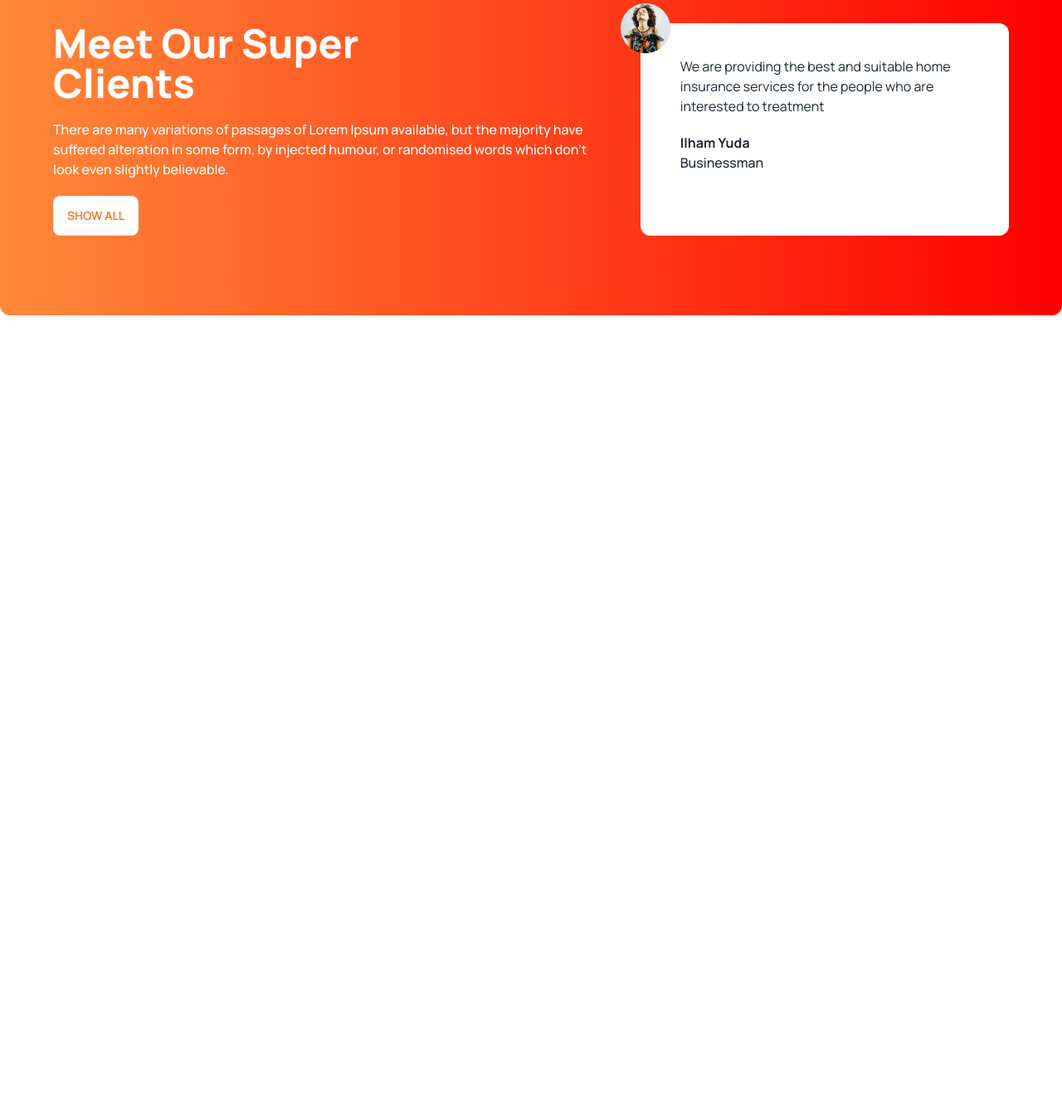
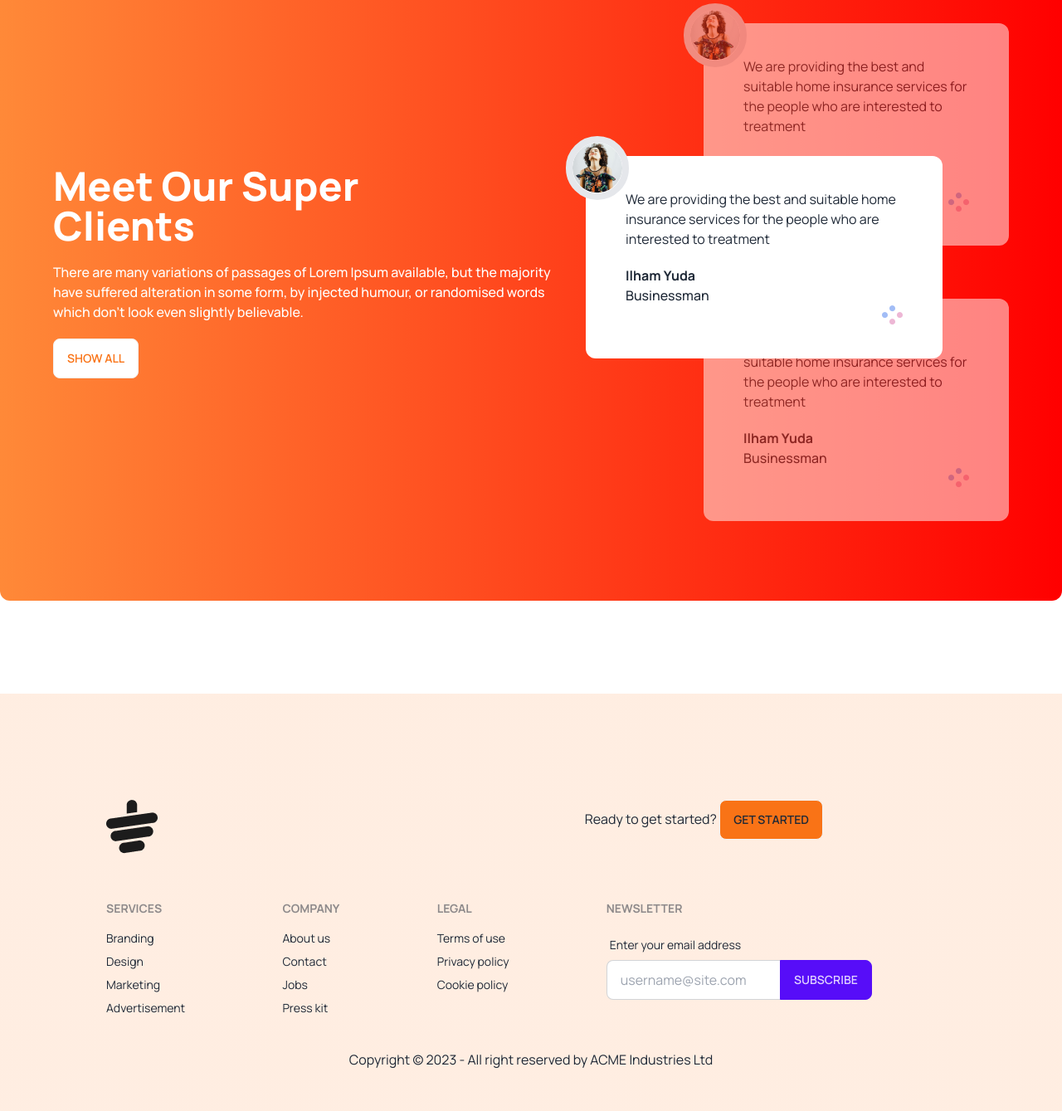
Before and after one commit to sumondas2001/tea-house-daisyui, a plain HTML site: page index.html in a window 1280 px wide. Shown: the part 1821-3160 px from the top of the page at 83% size. Before the commit the page ends 2313 px from the top, so only its background shows below. Drawn offline with nearby package versions, Linux system fonts and the light colour scheme.

Commit message:
footer completite

```diff
--- a/index.html
+++ b/index.html
@@ -137,7 +137,9 @@
       <div class="space-y-7 flex-1 ">
         <h3 class="font-extrabold text-5xl">Great Tea, Freshly Presented</h3>
         <p class="font-medium">
-          The meaning of gong cha is chanese is to provide the best tea to emperor from all possessions . It represents the highest quality and self expectation. Establishing in 2006, Gong cha had been deeply appreciated by its custoers  because of good words of mouth and unique customized service orginated from Taiwan.
+          The meaning of gong cha is chanese is to provide the best tea to emperor from all possessions . It represents
+          the highest quality and self expectation. Establishing in 2006, Gong cha had been deeply appreciated by its
+          custoers because of good words of mouth and unique customized service orginated from Taiwan.
 
         </p>
         <h3 class="font-extrabold text-xl">Unique Taste</h3>
@@ -152,34 +154,123 @@
     </section>
     <!-- clients meet  -->
 
-    <section class="my-28 flex flex-col lg:flex-row bg-gradient-to-r from-[#FF8938] to-[#f00] px-16 py-24 rounded-xl gap-16">
+    <section
+      class="my-28 flex flex-col lg:flex-row bg-gradient-to-r from-[#FF8938] to-[#f00] px-16 py-24 rounded-xl gap-16">
+      <div class="flex items-center lg:pr-28">
         <div class="space-y-5">
           <h3 class="font-extrabold text-5xl text-white">
             Meet Our Super
             <br>
-           Clients</h3>
+            Clients
+          </h3>
           <p class="font-medium text-white">
-          There are many variations of passages of Lorem Ipsum available, but the majority have suffered alteration in some form, by injected humour, or randomised words which don't look even slightly believable.
+            There are many variations of passages of Lorem Ipsum available, but the majority have suffered alteration in
+            some form, by injected humour, or randomised words which don't look even slightly believable.
           </p>
           <button class="btn text-orange-500 bg-white ">Show All</button>
         </div>
-      <div class= "relative bg-white px-12 py-10 rounded-xl">
-        <img class="absolute -left-6 -top-6 " src="./images/client.png" alt="">
+      </div>
+      <div class="relative">
+        <!-- clint review  -->
+        <div class="relative bg-white opacity-50 mb-16 px-12 py-10 rounded-xl z-10 ">
+          <!-- next review -->
+          <img class="absolute -left-6 -top-6 border-8 rounded-full bg-white " src="./images/client.png" alt="">
           <p class="font-normal mb-5">
-          We are providing the best and suitable home insurance services for the people who are interested to treatment
+            We are providing the best and suitable home insurance services for the people who are interested to
+            treatment
 
           </p>
           <h3 class="font-bold">Ilham Yuda</h3>
           <h4 class="font-medium">Businessman</h4>
+          <div class="flex justify-end">
+            <img src="./images/circles.png" alt="">
           </div>
+        </div>
+        <div class=" absolute bg-white px-12 py-10 rounded-xl top-40 lg:right-20 lg:w-[430px] z-30 ">
+          <!-- current review -->
+          <img class="absolute -left-6 -top-6 border-8 rounded-full bg-white " src="./images/client.png" alt="">
+          <p class="font-normal mb-5">
+            We are providing the best and suitable home insurance services for the people who are interested to
+            treatment
+
+          </p>
+          <h3 class="font-bold">Ilham Yuda</h3>
+          <h4 class="font-medium">Businessman</h4>
+          <div class="flex justify-end">
+            <img src="./images/circles.png" alt="">
+          </div>
+        </div>
+        <div class="relative bg-white opacity-50 px-12 py-10 rounded-xl z-10">
+          <!-- previous review -->
+          <img class="absolute -left-6 -top-6 border-8 rounded-full bg-white " src="./images/client.png" alt="">
+          <p class="font-normal mb-5">
+            We are providing the best and suitable home insurance services for the people who are interested to
+            treatment
+
+          </p>
+          <h3 class="font-bold">Ilham Yuda</h3>
+          <h4 class="font-medium">Businessman</h4>
+          <div class="flex justify-end">
+            <img src="./images/circles.png" alt="">
+          </div>
+        </div>
+      </div>
+
     </section>
 
 
 
   </main>
-  <footer>
+  <footer class=" container mx-auto my-28 p-32   bg-gradient-to-r from-[#FF893826] to-[#FF893826] text-base-content ">
+    <div class="flex justify-between mb-14 pr-40">
+      <img src="./images/cup.png" alt="">
+      <p>
+        <span>Ready to get started?</span>
+        <button class="btn bg-orange-500">Get Started</button>
+      </p>
+    </div>
+    <div class="footer ">
+
+      <div>
+        <span class="footer-title">Services</span>
+        <a class="link link-hover">Branding</a>
+        <a class="link link-hover">Design</a>
+        <a class="link link-hover">Marketing</a>
+        <a class="link link-hover">Advertisement</a>
+      </div>
+      <div>
+        <span class="footer-title">Company</span>
+        <a class="link link-hover">About us</a>
+        <a class="link link-hover">Contact</a>
+        <a class="link link-hover">Jobs</a>
+        <a class="link link-hover">Press kit</a>
+      </div>
+      <div>
+        <span class="footer-title">Legal</span>
+        <a class="link link-hover">Terms of use</a>
+        <a class="link link-hover">Privacy policy</a>
+        <a class="link link-hover">Cookie policy</a>
+      </div>
+      <div>
+        <span class="footer-title">Newsletter</span>
+        <div class="form-control w-80">
+          <label class="label">
+            <span class="label-text">Enter your email address</span>
+          </label>
+          <div class="relative">
+            <input type="text" placeholder="username@site.com" class="input input-bordered w-full pr-16" />
+            <button class="btn btn-primary absolute top-0 right-0 rounded-l-none">Subscribe</button>
+
+          </div>
+        </div>
+      </div>
+    </div>
+    <p class="text-center mt-10">Copyright © 2023 - All right reserved by ACME Industries Ltd</p>
+    </div>
+    <div>
 
   </footer>
+
 
 </body>
 
```
Lines whose indentation alone changed are shown as unchanged.
